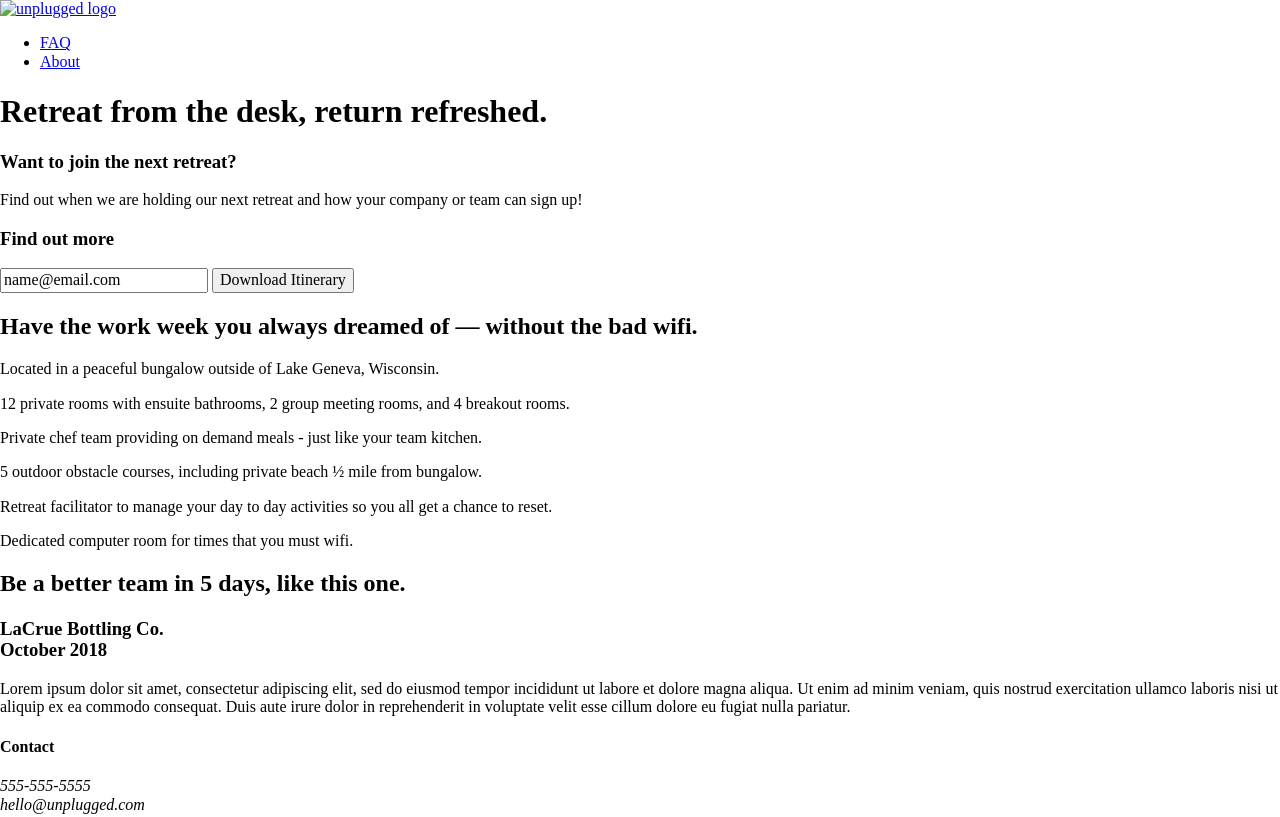
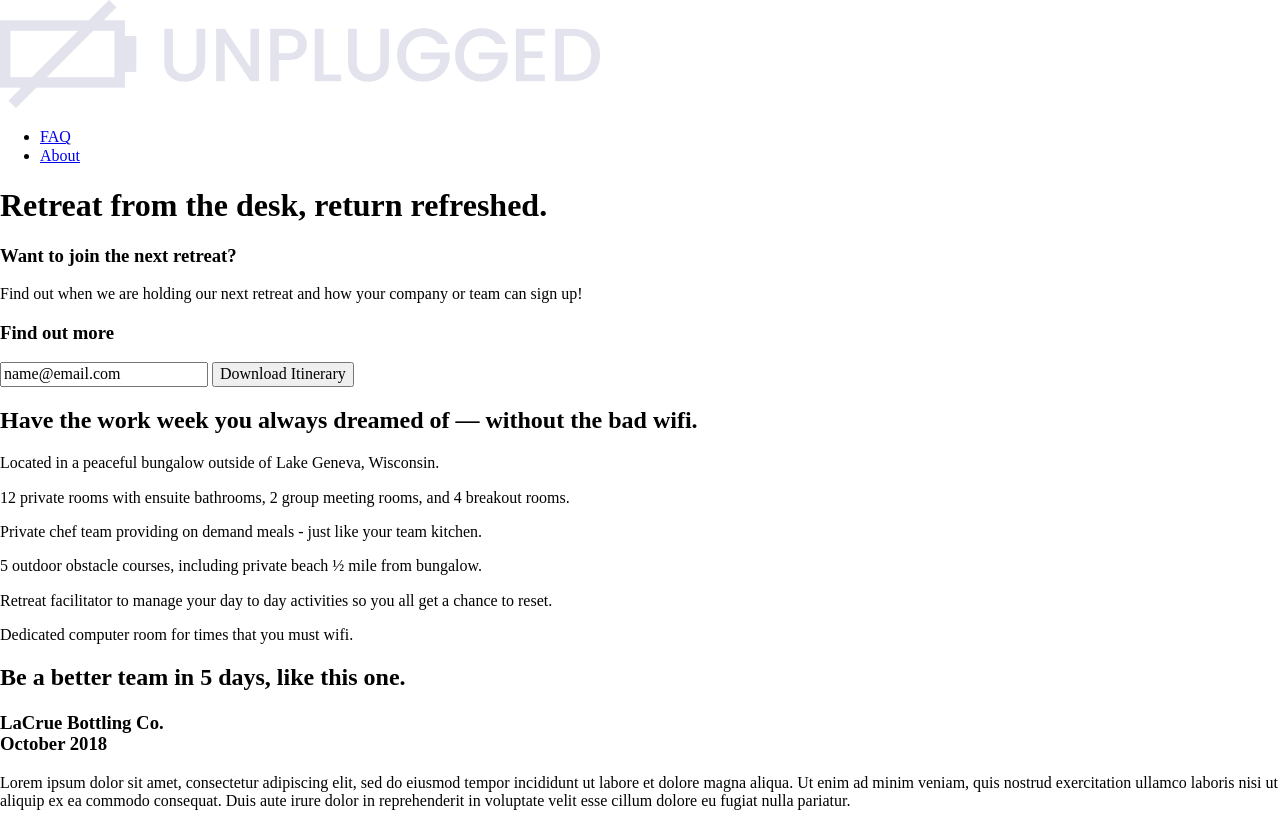
Before and after one commit to susankimble/206-unplugged, a website built with Parcel: page index.html in a window 1280 px wide. Shown: the top 817 px of the page. Built offline with nearby package versions, Linux system fonts and the light colour scheme.

Commit message:
link for image added

```diff
--- a/index.html
+++ b/index.html
@@ -28,7 +28,7 @@
   <header>
     <div class="content-wrapper">
       <a href="#">
-        <img src="" alt="unplugged logo">
+        <img src="img/unpluggedlogo.png" alt="unplugged logo">
       </a>
       <div class="header-divider"></div>
       <nav>
```
